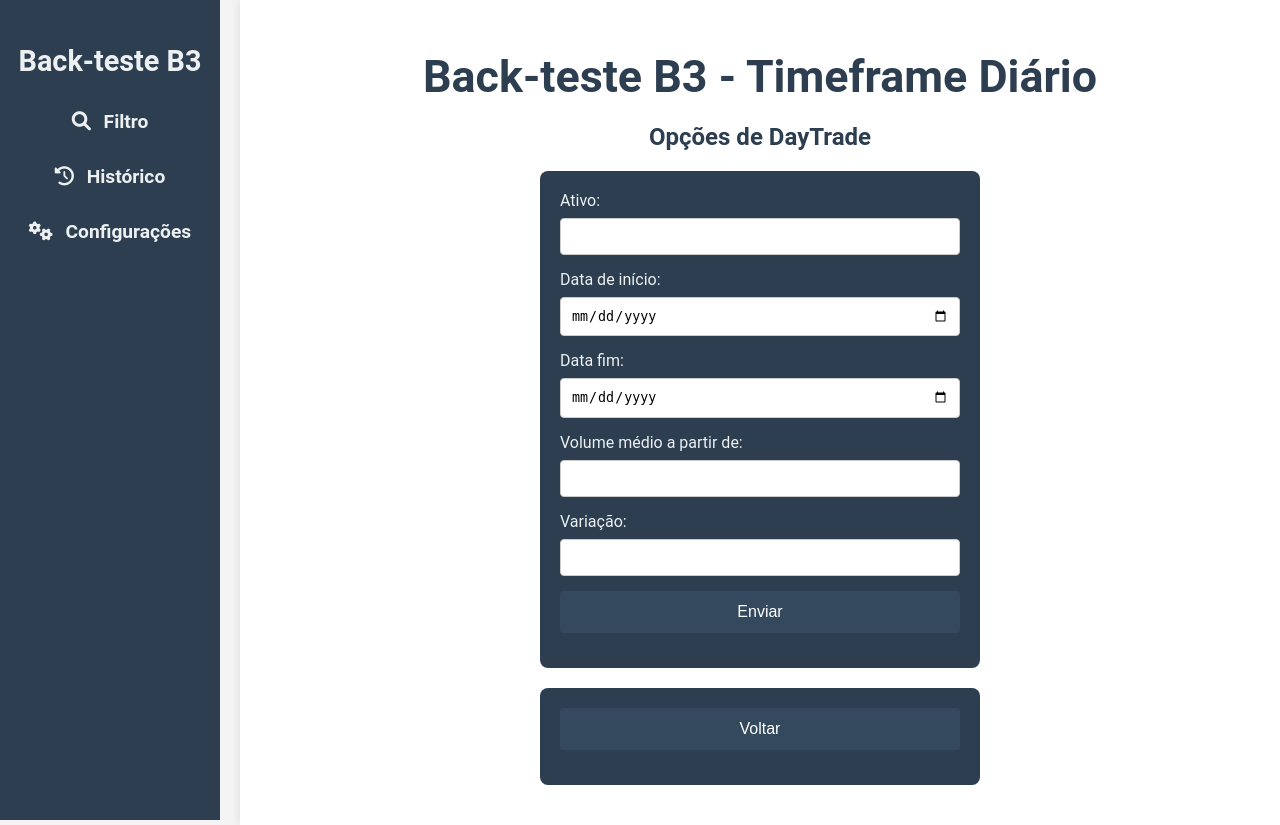
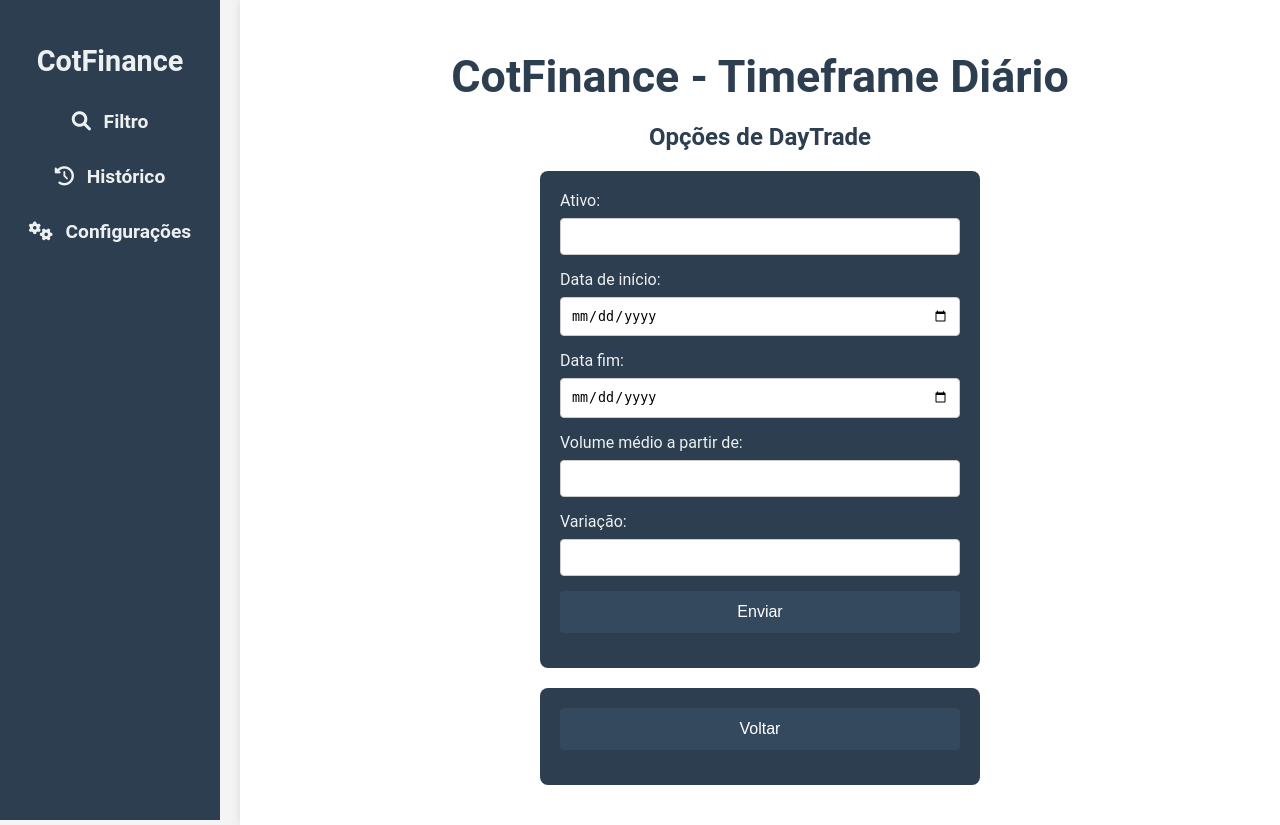
Before and after one commit to CotFinance/stock-market-data-miner, a Django app: page /index/ in a window 1280 px wide. Run offline with Django 5.2, Linux system fonts and the light colour scheme.

Commit message:
atualização de template

```diff
--- a/templates/dash.html
+++ b/templates/dash.html
@@ -172,7 +172,7 @@
 <body>
 
 <div id="menu">
-    <h2>Back-teste B3</h2>
+    <h2>CotFinance</h2>
     <ul>
         <li><a href="{% url 'index' %}"><i class="fas fa-search"></i> Filtro </a></li>
         <li><a href="{% url 'history' %}"><i class="fas fa-history"></i> Histórico</a></li>
--- a/templates/index.html
+++ b/templates/index.html
@@ -125,7 +125,7 @@
 <body>
 
 <div id="menu">
-    <h2>Back-teste B3</h2>
+    <h2>CotFinance</h2>
     <ul>
         <li><a href="#"><i class="fas fa-search"></i> Filtro </a></li>
         <li><a href="{% url 'history' %}"><i class="fas fa-history"></i> Histórico</a></li>
@@ -134,7 +134,7 @@
 </div>
 
 <div id="content">
-    <h1>Back-teste B3 - Timeframe Diário</h1>
+    <h1>CotFinance - Timeframe Diário</h1>
     <h2>Opções de DayTrade</h2>
 
     <form method="post" action="{% url 'dashboard' %}">
```
